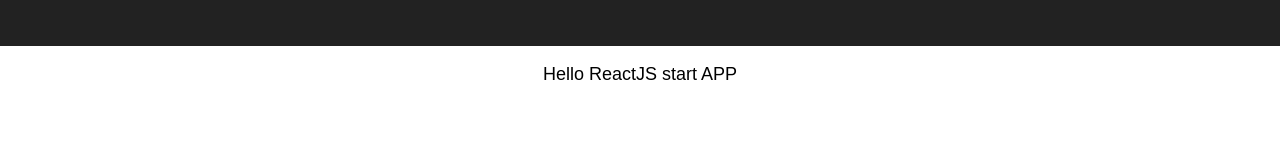
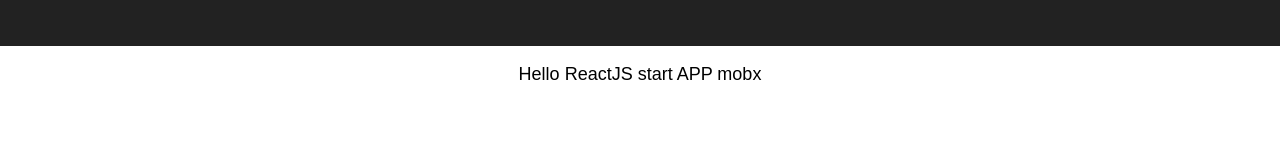
Before and after one commit to AlehGalo/UserInterface, a React (Create React App) app: page / in a window 1280 px wide. Shown: the part 144-298 px from the top of the page. Built offline with nearby package versions, Linux system fonts and the light colour scheme.

Commit message:
Comment changed

```diff
--- a/src/App.js
+++ b/src/App.js
@@ -11,7 +11,7 @@
           <h1 className="App-title">Welcome to React</h1>
         </header>
         <p className="App-intro">
-            Hello ReactJS start APP
+            Hello ReactJS start APP mobx
         </p>
       </div>
     );
```
